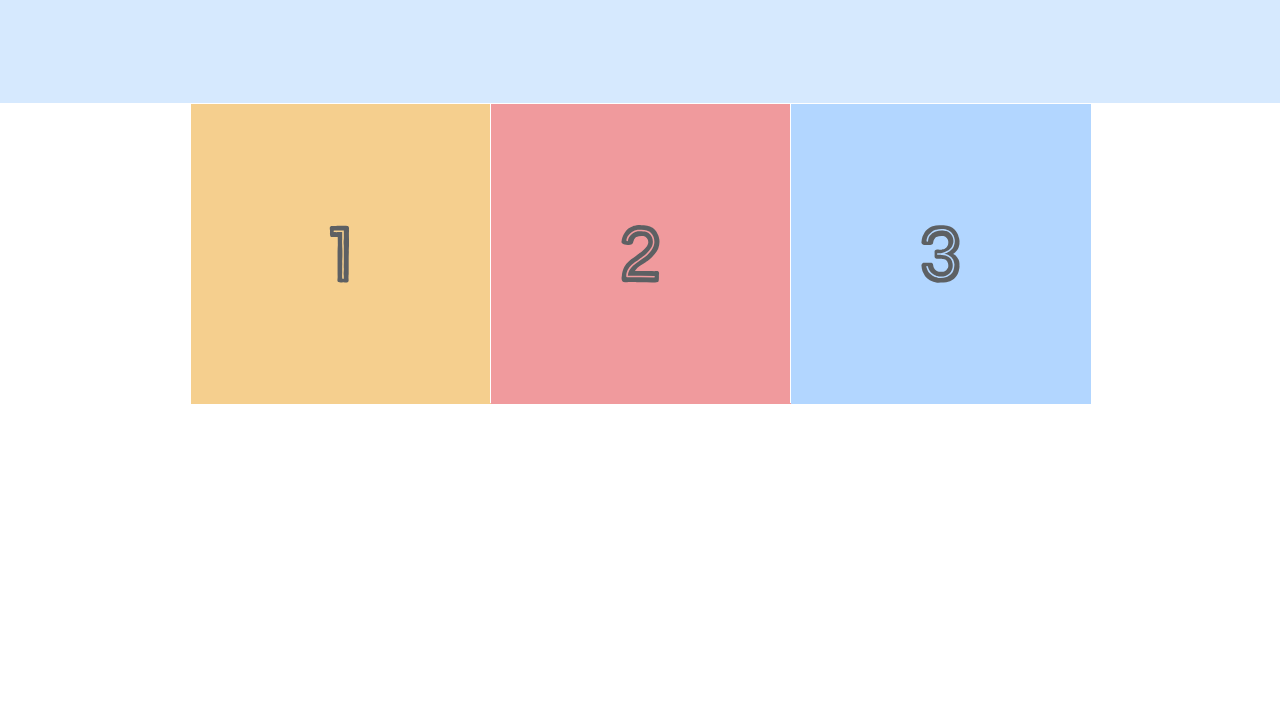
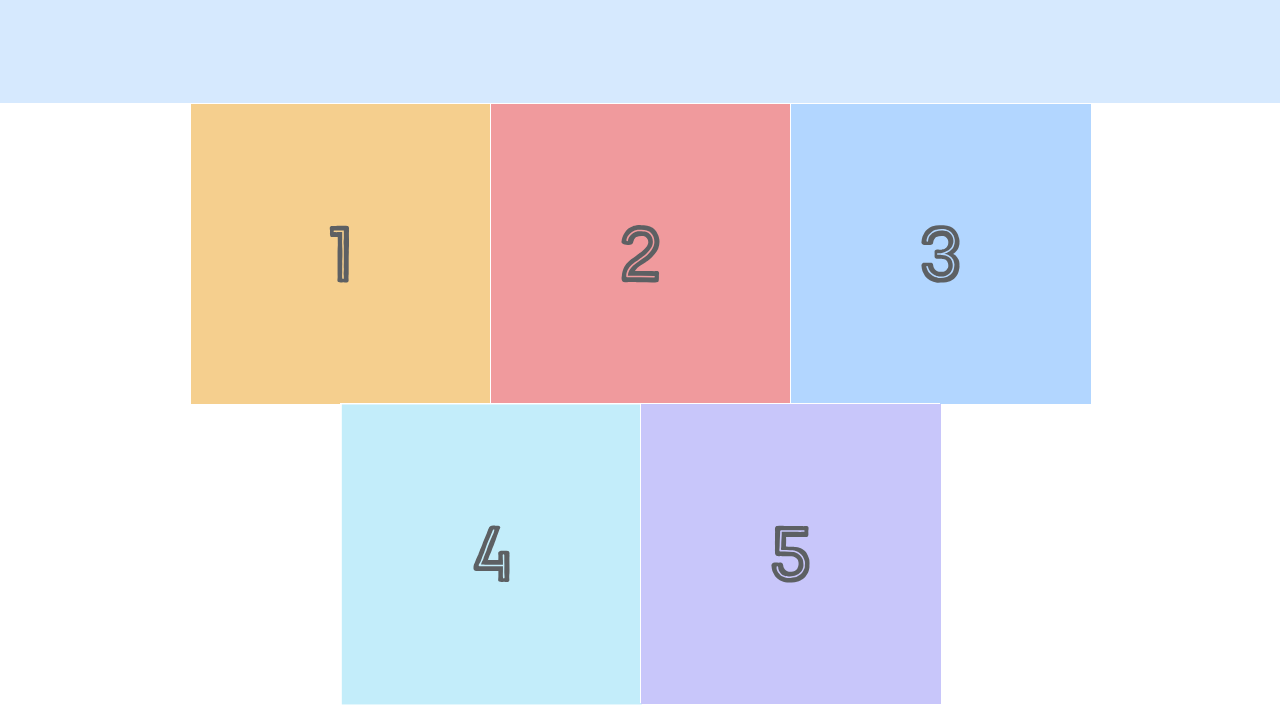
Before and after one commit to elias2500/flexbox, a plain HTML site: page index.html in a window 1280 px wide. Shown: the part 255-964 px from the top of the page. Before the commit the page ends 800 px from the top, so only its background shows below. Drawn offline with Linux system fonts and the light colour scheme.

Commit message:
Implement flex-wrap example with 5 boxes

```diff
--- a/index.html
+++ b/index.html
@@ -25,13 +25,19 @@
     <div class='photo-grid-container'>
     <div class='photo-grid'>
         <div class='photo-grid-item first-item'>
-        <img src='images/one.svg'/>
+            <img src='images/one.svg'/>
         </div>
         <div class='photo-grid-item'>
-        <img src='images/two.svg'/>
+            <img src='images/two.svg'/>
         </div>
         <div class='photo-grid-item'>
-        <img src='images/three.svg'/>
+            <img src='images/three.svg'/>
+        </div>
+        <div class='photo-grid-item'>
+            <img src='images/four.svg'/>
+        </div>
+        <div class='photo-grid-item last-item'>
+            <img src='images/five.svg'/>
         </div>
     </div>
     </div>
--- a/styles.css
+++ b/styles.css
@@ -52,7 +52,8 @@
 .photo-grid {
   width: 900px;
   display: flex;
-  justify-content: flex-start;
+  justify-content: center;
+  flex-wrap: wrap;
 }
 
 .photo-grid-item {
```
